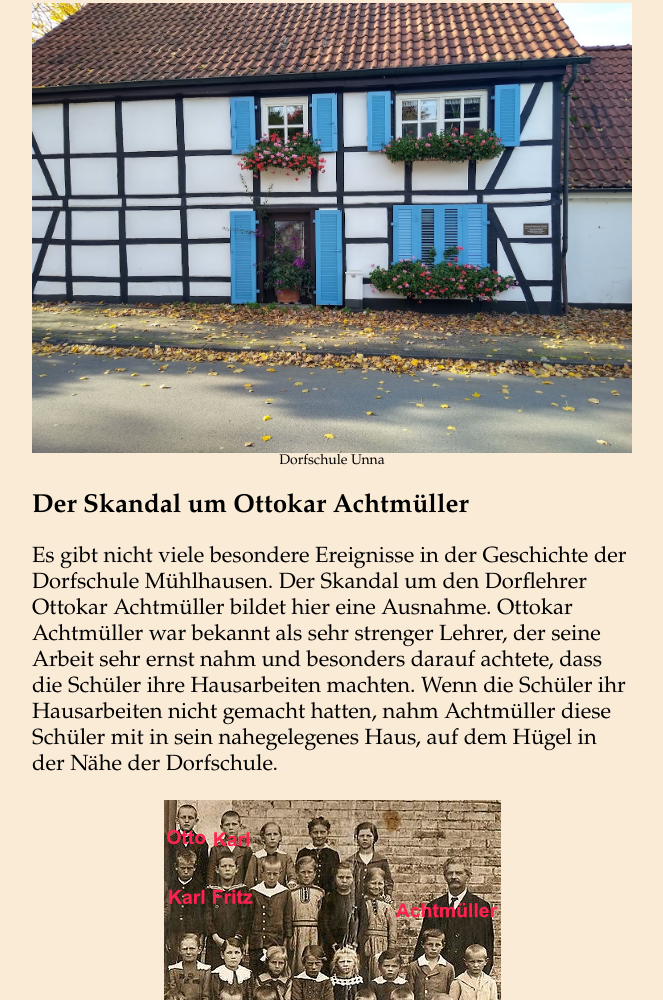
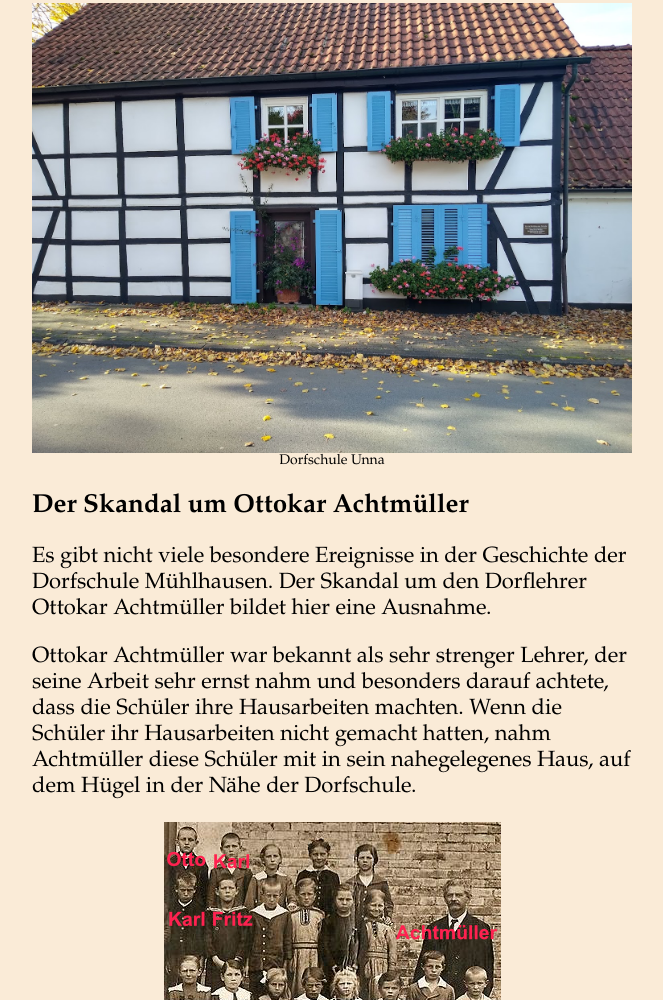
Before and after one commit to arndtniebisch/dorfschule, a plain HTML site: page index.html in a window 1280 px wide. Shown: the part 280-1280 px from the top of the page, without its empty margins (308-971 px from the left). Drawn offline with Linux system fonts and the light colour scheme.

Commit message:
added paragraph

```diff
--- a/index.html
+++ b/index.html
@@ -46,8 +46,8 @@ Das Gebäude der Dorfschule ist bis heute erhalten. </p>
 <div class="caps">Dorfschule Unna</div>
 <h2>Der Skandal um Ottokar Achtmüller</h2>
 
-<p>Es gibt nicht viele besondere Ereignisse in der Geschichte der Dorfschule Mühlhausen.  Der Skandal um den Dorflehrer Ottokar Achtmüller bildet hier eine Ausnahme.
-Ottokar Achtmüller war bekannt als sehr strenger Lehrer, der seine Arbeit sehr ernst nahm und besonders darauf achtete, dass die Schüler ihre Hausarbeiten machten.
+<p>Es gibt nicht viele besondere Ereignisse in der Geschichte der Dorfschule Mühlhausen.  Der Skandal um den Dorflehrer Ottokar Achtmüller bildet hier eine Ausnahme. </p>
+<p>Ottokar Achtmüller war bekannt als sehr strenger Lehrer, der seine Arbeit sehr ernst nahm und besonders darauf achtete, dass die Schüler ihre Hausarbeiten machten.
 Wenn die Schüler ihr Hausarbeiten nicht gemacht hatten, nahm Achtmüller diese Schüler mit in sein nahegelegenes Haus, auf dem Hügel in der Nähe der Dorfschule.</p>
 
 <img src="klassenfoto-caps.jpg" alt="Klassenfoto mit Max, Otto, Fritz, Karl und Achtmüller">
```
